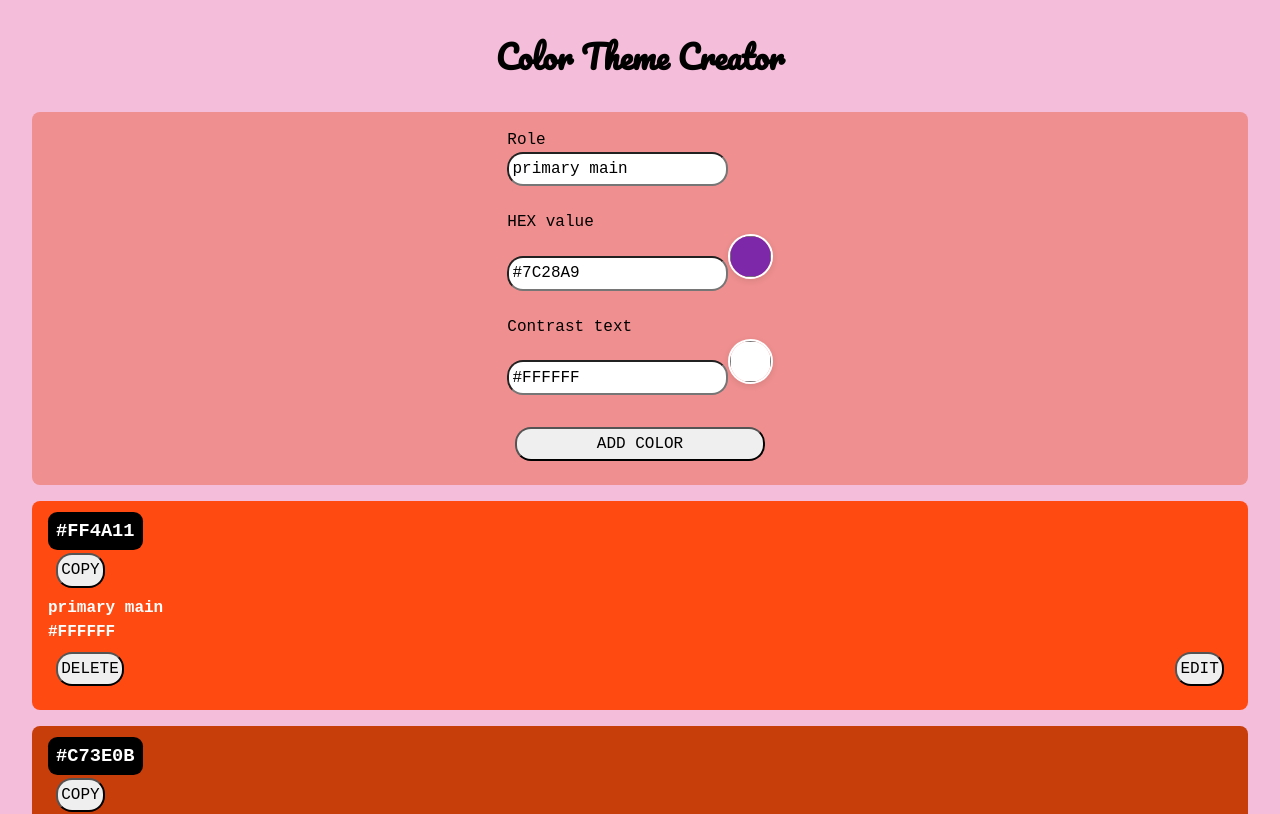
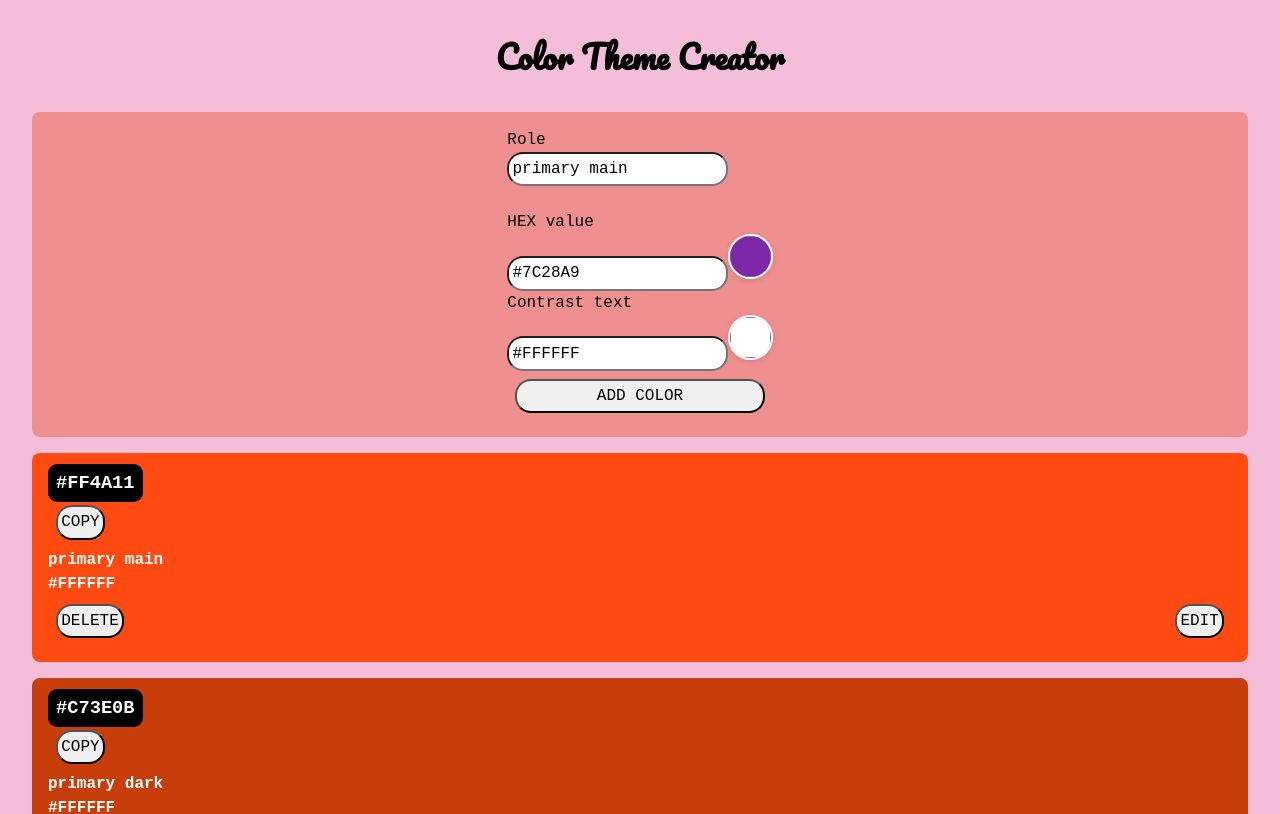
Before and after one commit to sarazmakom/color-theme-creator, a React (Vite) app: page / in a window 1280 px wide. Shown: the top 814 px of the page. Built offline with nearby package versions, Linux system fonts and the light colour scheme.

Commit message:
remove br add divs

```diff
--- a/src/Components/ColorForm/ColorForm.jsx
+++ b/src/Components/ColorForm/ColorForm.jsx
@@ -23,6 +23,7 @@ export default function ColorForm({
 
   return (
     <form className="color-form" onSubmit={handleSubmit}>
+      <div>
         <label htmlFor="role">
           Role
           <br />
@@ -33,13 +34,16 @@ export default function ColorForm({
             defaultValue={initialData.role}
           />
         </label>
+      </div>
       <br />
+      <div>
         <label htmlFor="hex">
           HEX value
           <br />
           <ColorInput id="hex" name="hex" defaultValue={initialData.hex} />
         </label>
-      <br />
+      </div>
+      <div>
         <label htmlFor="contrastText">
           Contrast text
           <br />
@@ -49,8 +53,8 @@ export default function ColorForm({
             defaultValue={initialData.contrastText}
           />
         </label>
-      <br />
-      <button type="submit" className="add-color">
+      </div>
+      <button type="submit">
         {initialData.id ? "UPDATE COLOR" : "ADD COLOR"}
       </button>
     </form>
```
Lines whose indentation alone changed are shown as unchanged.
